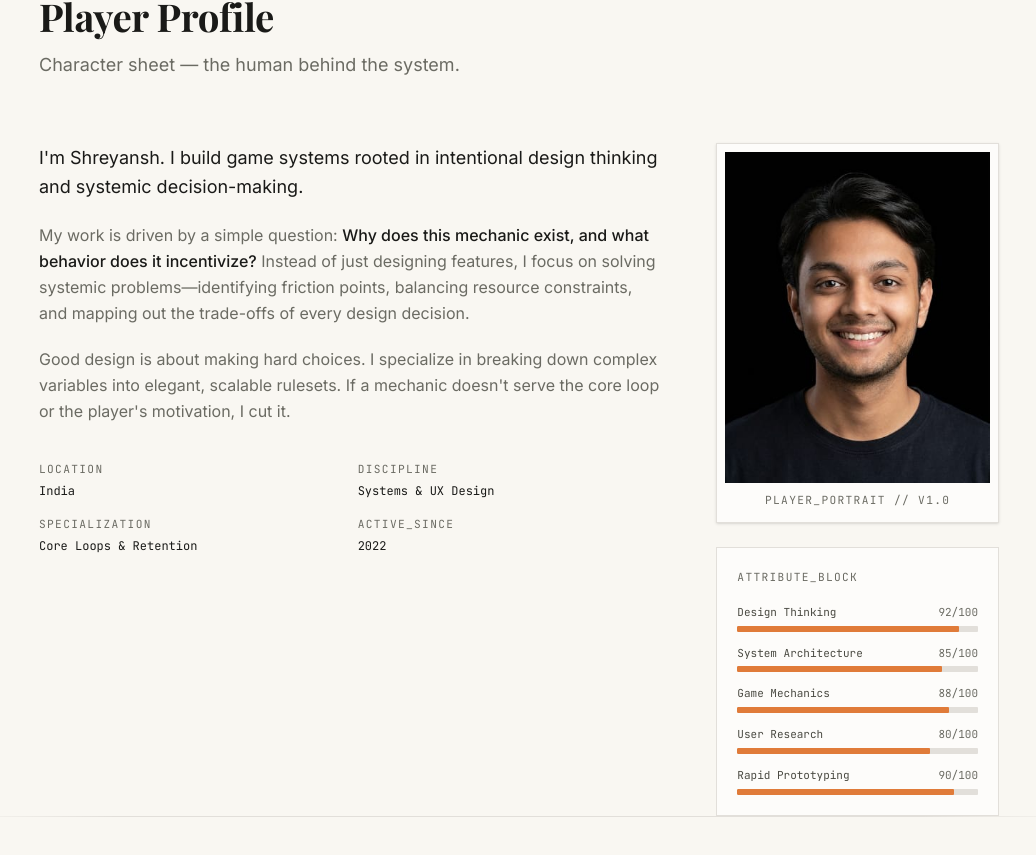
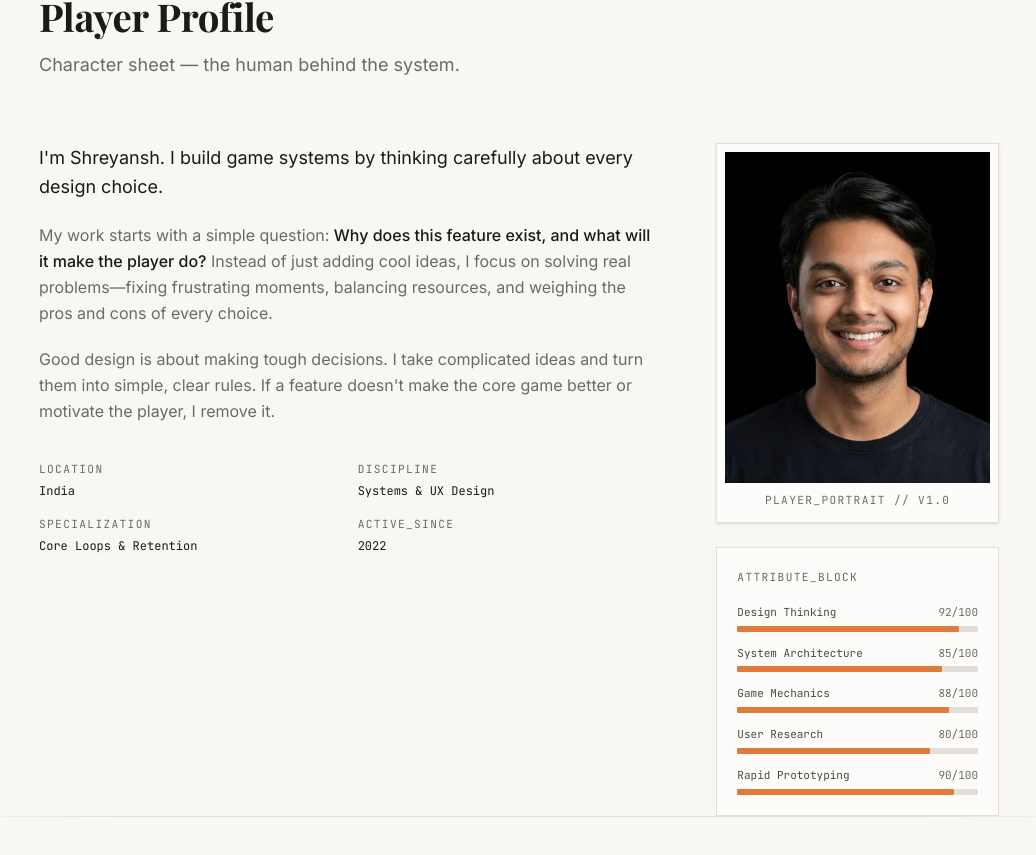
Before and after one commit to Shreyanshdixit6206/GDD-Portfolio, a Next.js app: page / in a window 1280 px wide. Shown: the part 1593-2448 px from the top of the page, without its empty margins (121-1157 px from the left). Built offline with nearby package versions, Linux system fonts and the light colour scheme.

Commit message:
refactor(profile): simplify language for better readability

```diff
--- a/src/components/sections/PlayerProfile.tsx
+++ b/src/components/sections/PlayerProfile.tsx
@@ -25,13 +25,13 @@ export default function PlayerProfile() {
         {/* Left — Bio (2/3) */}
         <motion.div variants={itemVariants} className="md:col-span-2 space-y-5">
           <p className="text-[var(--color-text)] leading-relaxed text-base md:text-lg">
-            I&apos;m Shreyansh. I build game systems rooted in intentional design thinking and systemic decision-making.
+            I&apos;m Shreyansh. I build game systems by thinking carefully about every design choice.
           </p>
           <p className="text-[var(--color-text-secondary)] leading-relaxed">
-            My work is driven by a simple question: <em className="text-[var(--color-text)] not-italic font-medium">Why does this mechanic exist, and what behavior does it incentivize?</em> Instead of just designing features, I focus on solving systemic problems—identifying friction points, balancing resource constraints, and mapping out the trade-offs of every design decision.
+            My work starts with a simple question: <em className="text-[var(--color-text)] not-italic font-medium">Why does this feature exist, and what will it make the player do?</em> Instead of just adding cool ideas, I focus on solving real problems—fixing frustrating moments, balancing resources, and weighing the pros and cons of every choice.
           </p>
           <p className="text-[var(--color-text-secondary)] leading-relaxed">
-            Good design is about making hard choices. I specialize in breaking down complex variables into elegant, scalable rulesets. If a mechanic doesn&apos;t serve the core loop or the player&apos;s motivation, I cut it.
+            Good design is about making tough decisions. I take complicated ideas and turn them into simple, clear rules. If a feature doesn&apos;t make the core game better or motivate the player, I remove it.
           </p>
 
           {/* Quick metadata */}
```
